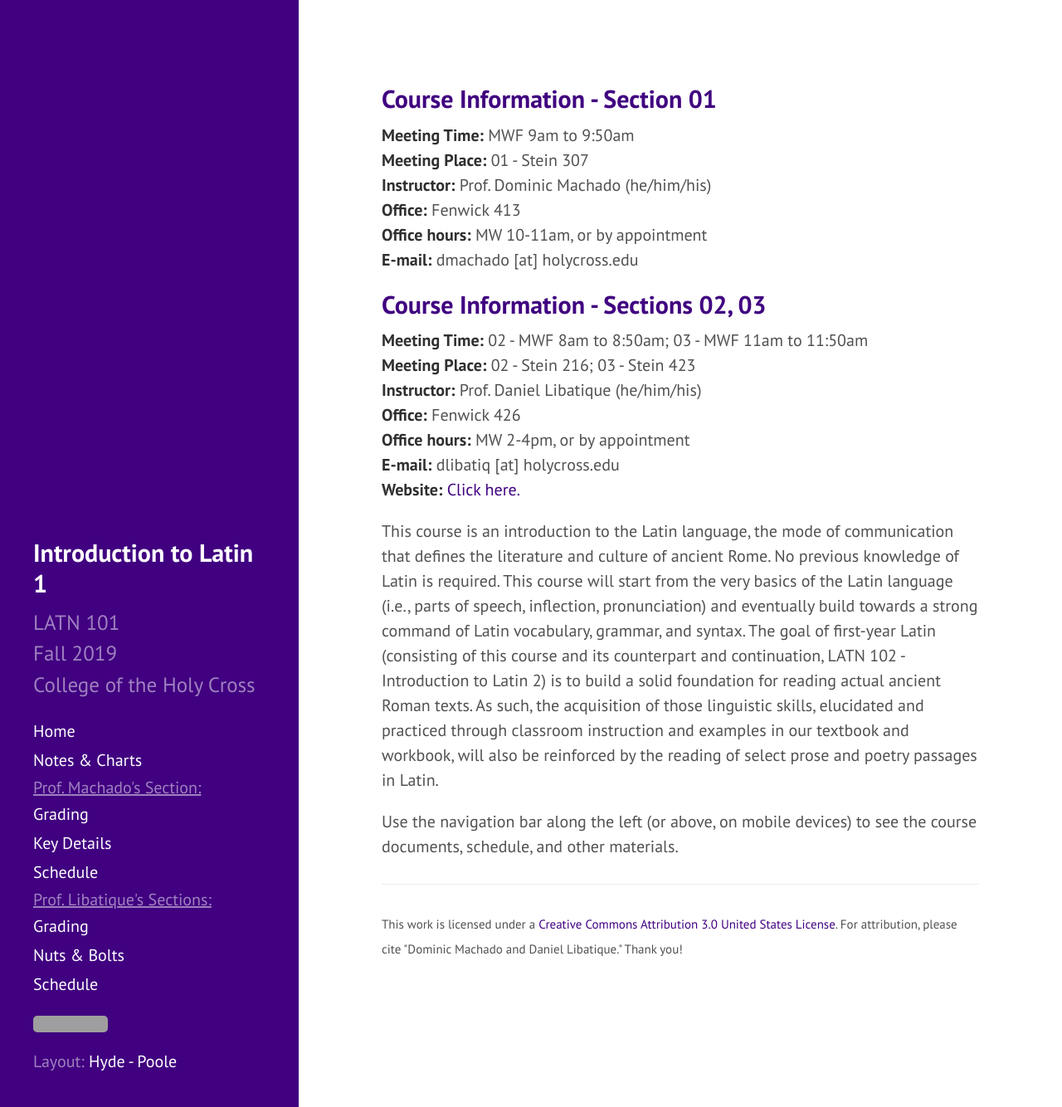
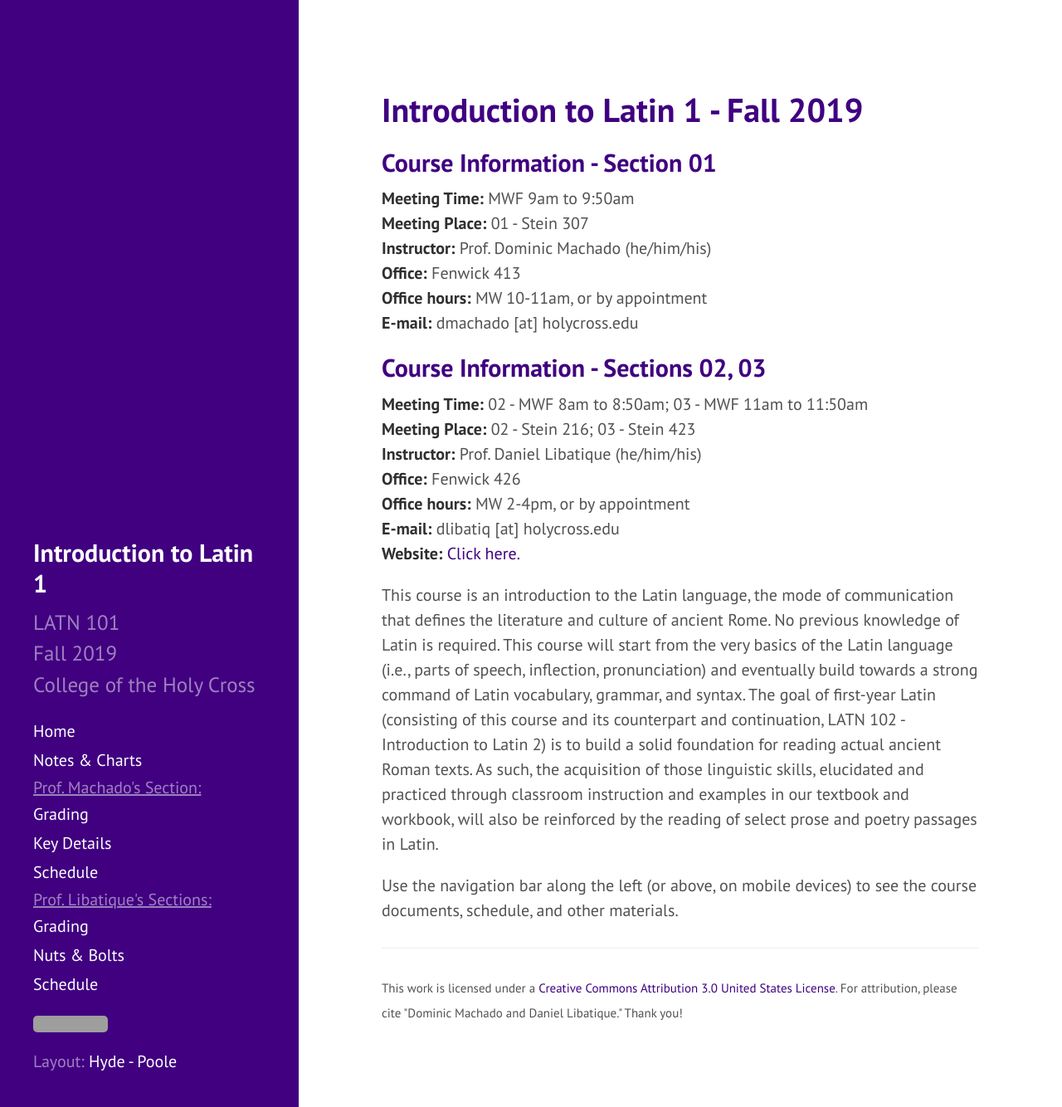
Before and after one commit to DLibatique/LATN102-S20, a Jekyll site: the page built from _pages/index.md, in a window 1280 px wide and 1334 px high. Shown: the whole window at 83% size. Built offline with Jekyll 4.4.1, drawn with Linux system fonts in a browser that asks for light colours; grey boxes are pictures that could not be loaded.

Commit message:
added header

```diff
--- a/_pages/index.md
+++ b/_pages/index.md
@@ -3,6 +3,8 @@ layout: default
 title: Home
 permalink: /
 ---
+
+# Introduction to Latin 1 - Fall 2019
 
 ## Course Information - Section 01
 **Meeting Time:** MWF 9am to 9:50am
```
